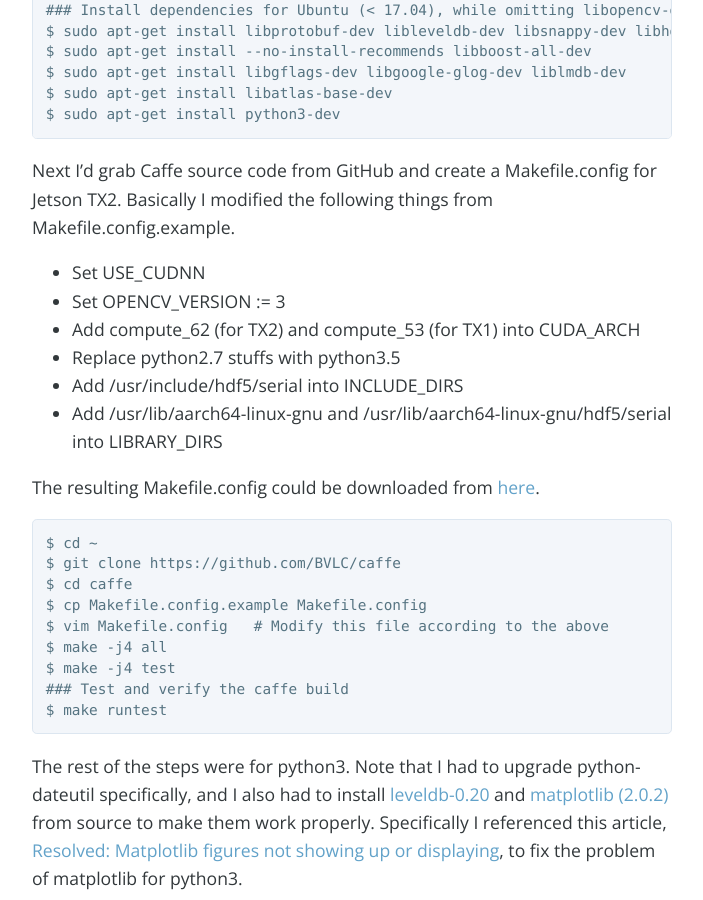
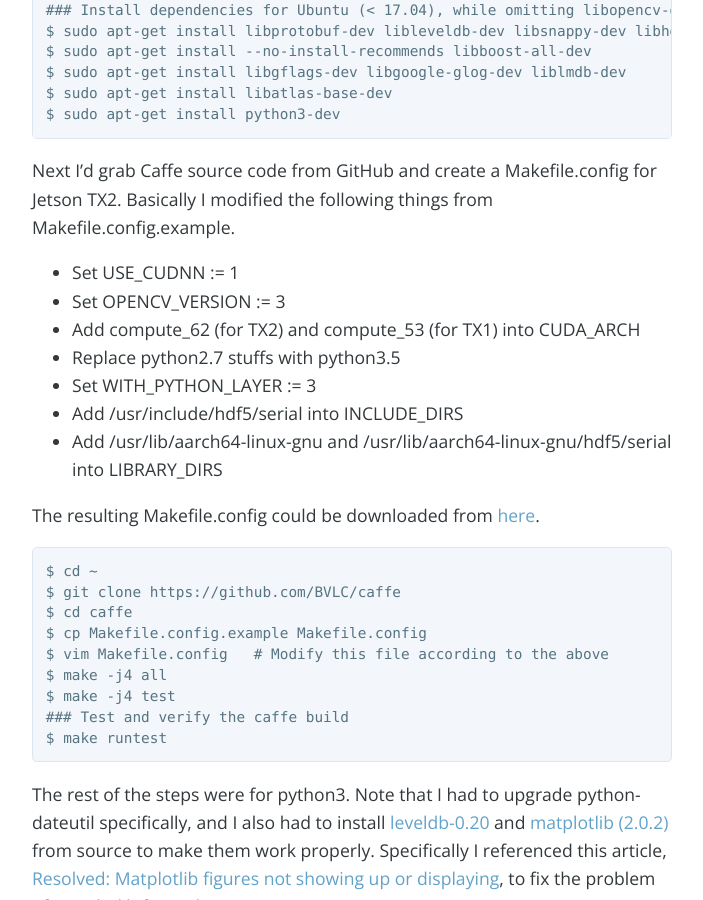
Before and after one commit to jkjung-avt/jkjung-avt.github.io, a Jekyll site: the page built from _posts/2017-08-08-caffe-on-tx2.md, in a window 1280 px wide and 900 px high, scrolled down 1156 px. Shown: the whole window, without its empty margins (288-991 px from the left). Built offline with Jekyll 4.4.1, drawn with Linux system fonts in a browser that asks for light colours; nearby versions of some CDN libraries; comment, search, counter and statistics services are not loaded.

Commit message:
Add WITH_PYTHON_LAYER

```diff
--- a/_posts/2017-08-08-caffe-on-tx2.md
+++ b/_posts/2017-08-08-caffe-on-tx2.md
@@ -37,10 +37,11 @@ $ sudo apt-get install python3-dev
 
 Next I'd grab Caffe source code from GitHub and create a Makefile.config for Jetson TX2. Basically I modified the following things from Makefile.config.example.
 
-* Set USE_CUDNN
+* Set USE_CUDNN := 1
 * Set OPENCV_VERSION := 3
 * Add compute_62 (for TX2) and compute_53 (for TX1) into CUDA_ARCH
 * Replace python2.7 stuffs with python3.5
+* Set WITH_PYTHON_LAYER := 3
 * Add /usr/include/hdf5/serial into INCLUDE_DIRS
 * Add /usr/lib/aarch64-linux-gnu and /usr/lib/aarch64-linux-gnu/hdf5/serial into LIBRARY_DIRS
 
```
